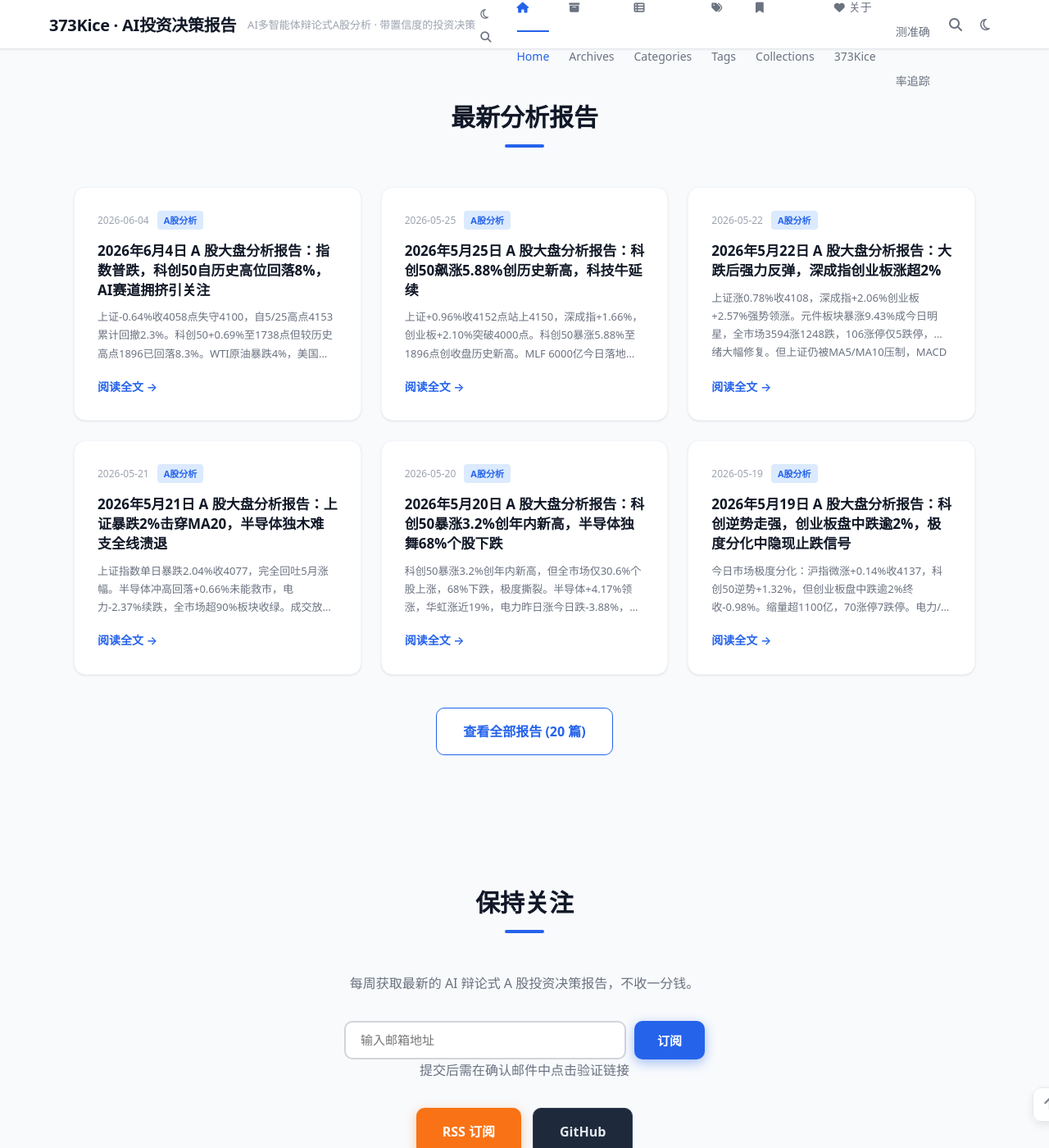
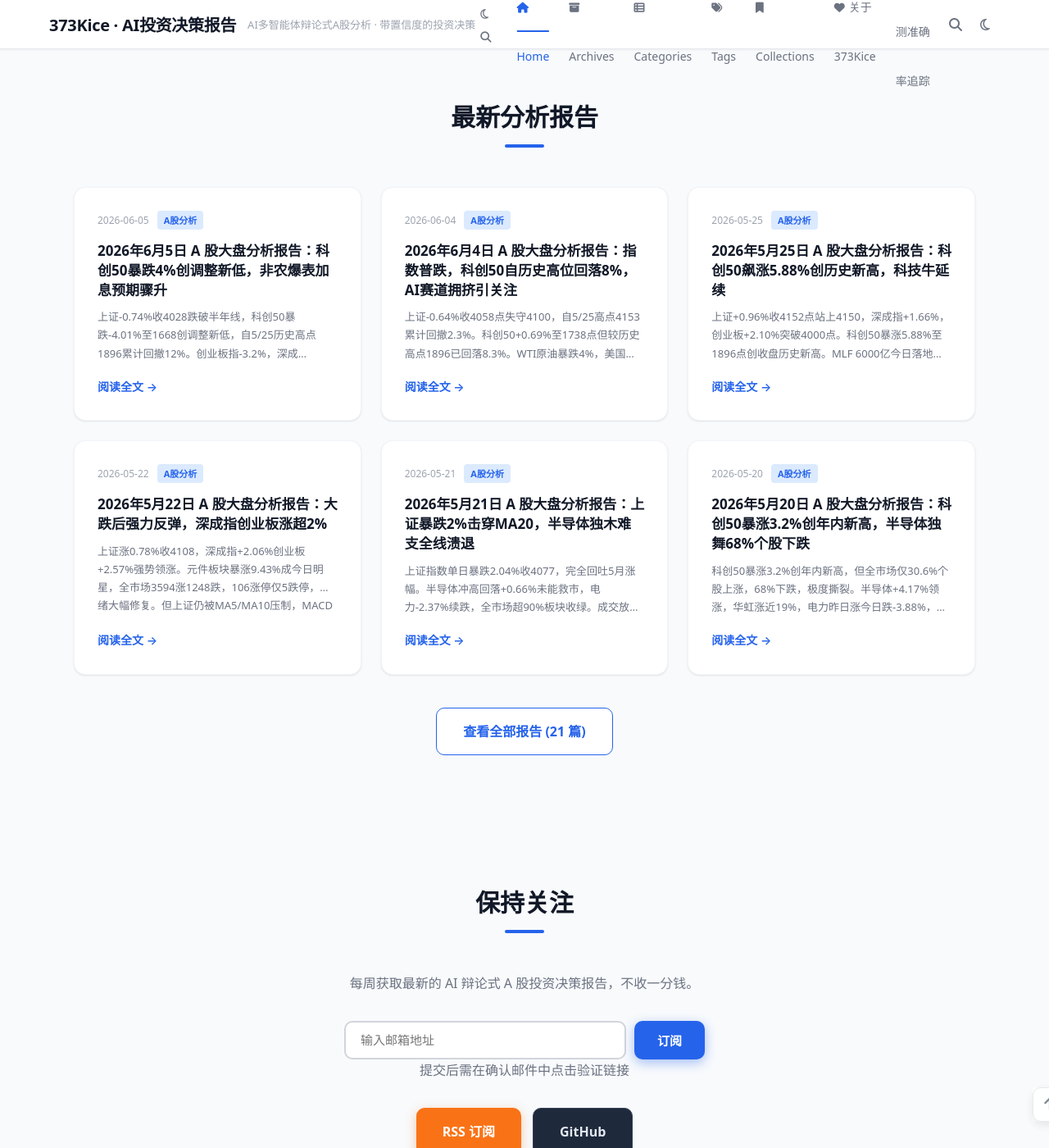
Before and after one commit to 373Kice/373Kice.github.io, a Jekyll site: the page built from index.html, in a window 1280 px wide and 1400 px high, scrolled down 1468 px. Shown: the whole window at 82% size. Built offline with Jekyll 4.4.1, drawn with Linux system fonts in a browser that asks for light colours; the list of posts is cut into pages by our own code; comment, search, counter and statistics services are not loaded.

```diff
--- a/_data/predictions.yml
+++ b/_data/predictions.yml
@@ -97,3 +97,15 @@
   actual_result: pending
   actual_change: null
   note: "8日阴跌后上证失守4100至4058，科创50自1896历史高点回落8.3%，WTI原油暴跌4%+美国通胀股债双杀，AI赛道拥挤讨论升温"
+
+- date: 2026-06-05
+  title: "A 股大盘分析报告 (6/5)"
+  url: /2026/06/05/A股大盘分析报告/
+  decision: SELL
+  confidence: 65
+  risk_score: 8.2
+  target_index: 上证指数
+  target_level: 4,028
+  actual_result: pending
+  actual_change: null
+  note: "科创50暴跌-4.01%创调整新低至1668，自历史高点1896回撤12%。创业板-3.2%，深成指-2.21%。美国5月非农17.2万超预期，加息预期骤升。TMT深幅回调，上证跌破半年线"
```
Also changed, not shown: _posts/2026-06-05-A股大盘分析报告.md (added, +156 -0 lines).
